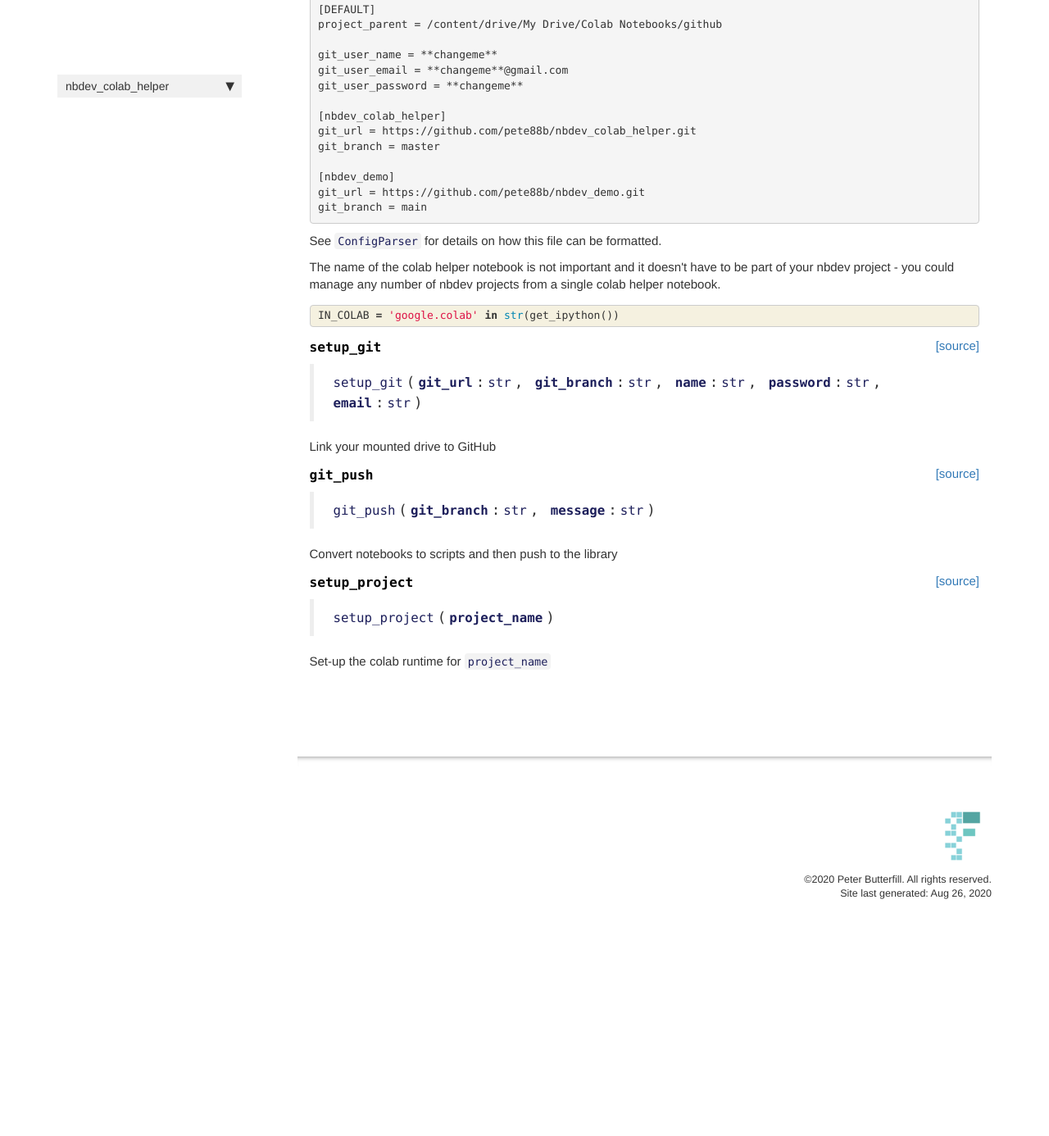
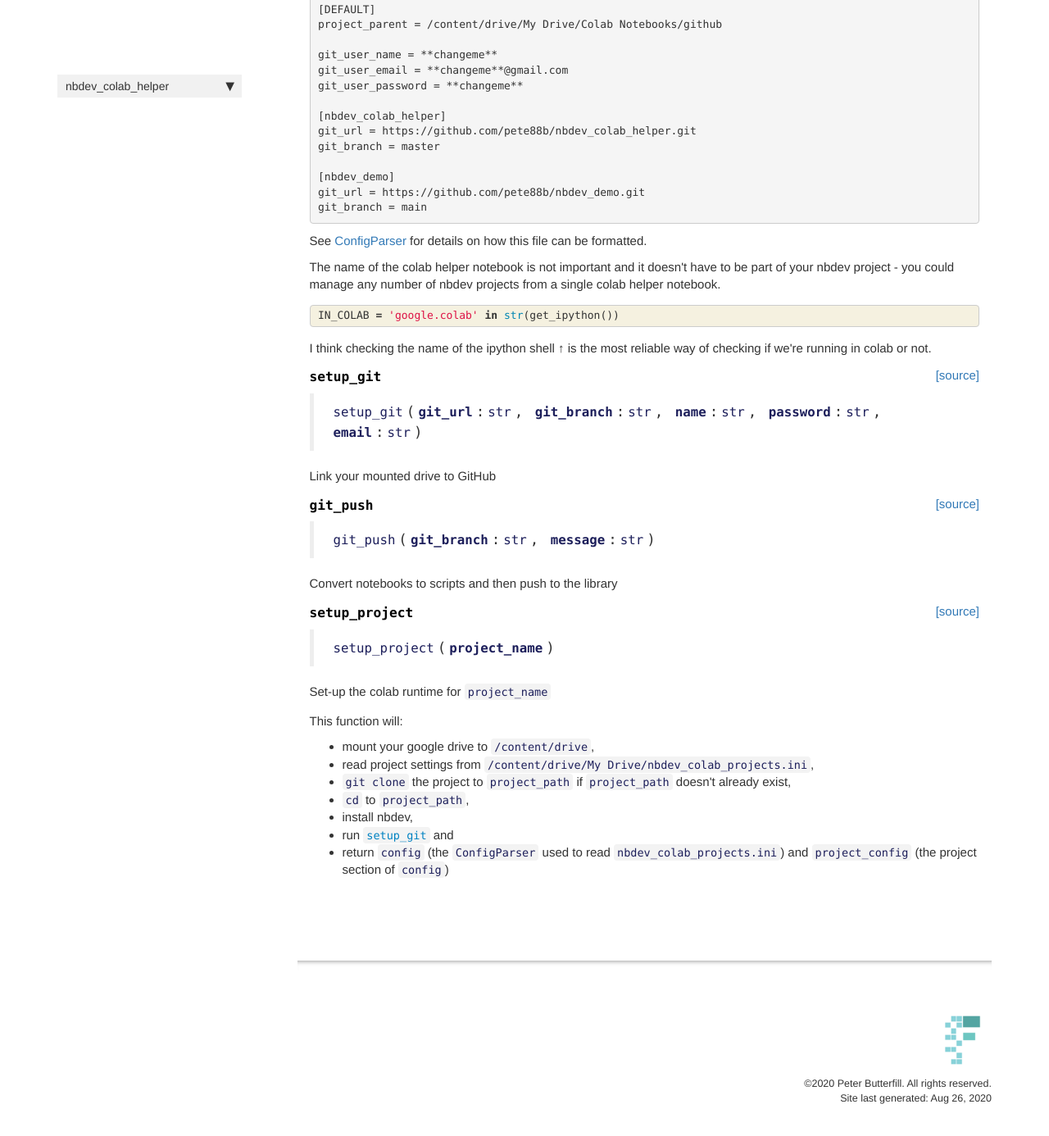
Before and after one commit to pete88b/nbdev_colab_helper, a Jekyll site: the page built from docs/core.html, in a window 1280 px wide and 1400 px high, scrolled down 1081 px. Shown: the top 1386 px of the window at 82% size. Built offline with Jekyll 4.4.1, drawn with Linux system fonts in a browser that asks for light colours; nearby versions of some CDN libraries; comment, search, counter and statistics services are not loaded; before the commit the page ends 2231 px from its top, so only the background shows below that; some of the changed text lies outside the part shown.

Commit message:
update docs

```diff
--- a/docs/core.html
+++ b/docs/core.html
@@ -32,7 +32,7 @@ nb_path: "00_core.ipynb"
 <div class="cell border-box-sizing text_cell rendered"><div class="inner_cell">
 <div class="text_cell_render border-box-sizing rendered_html">
 <p>The goal of this project is to make it as easy as possible to work with nbdev and github without leaving colab.</p>
-<h2 id="Regular-nbdev-notebooks">Regular nbdev notebooks<a class="anchor-link" href="#Regular-nbdev-notebooks"> </a></h2><p>As you can see from this notebook, you don't have to <code>!pip install nbdev</code> in every notebook.</p>
+<h2 id="Regular-nbdev-notebooks">Regular nbdev notebooks<a class="anchor-link" href="#Regular-nbdev-notebooks"> </a></h2><p>As you can see from <a href="https://github.com/pete88b/nbdev_colab_helper/blob/master/00_core.ipynb">this notebook</a>, you don't have to <code>!pip install nbdev</code> in every notebook.</p>
 <p>You can use the following pattern to avoid running colab specific things in non-colab environments, like mounting your google drive:</p>
 <div class="highlight"><pre><span></span><span class="n">IN_COLAB</span> <span class="o">=</span> <span class="s1">&#39;google.colab&#39;</span> <span class="ow">in</span> <span class="nb">str</span><span class="p">(</span><span class="n">get_ipython</span><span class="p">())</span>
 <span class="k">if</span> <span class="n">IN_COLAB</span><span class="p">:</span>
@@ -63,7 +63,7 @@ git_branch = master
 [nbdev_demo]
 git_url = https://github.com/pete88b/nbdev_demo.git
 git_branch = main</code></pre>
-<p>See <code>ConfigParser</code> for details on how this file can be formatted.</p>
+<p>See <a href="https://docs.python.org/3/library/configparser.html">ConfigParser</a> for details on how this file can be formatted.</p>
 <p>The name of the colab helper notebook is not important and it doesn't have to be part of your nbdev project - you could manage any number of nbdev projects from a single colab helper notebook.</p>
 
 </div>
@@ -86,6 +86,13 @@ git_branch = main</code></pre>
 </div>
     {% endraw %}
 
+<div class="cell border-box-sizing text_cell rendered"><div class="inner_cell">
+<div class="text_cell_render border-box-sizing rendered_html">
+<p>I think checking the name of the ipython shell &uarr; is the most reliable way of checking if we're running in colab or not.</p>
+
+</div>
+</div>
+</div>
     {% raw %}
 
 <div class="cell border-box-sizing code_cell rendered">
@@ -175,4 +182,20 @@ git_branch = main</code></pre>
 </div>
     {% endraw %}
 
+<div class="cell border-box-sizing text_cell rendered"><div class="inner_cell">
+<div class="text_cell_render border-box-sizing rendered_html">
+<p>This function will:</p>
+<ul>
+<li>mount your google drive to <code>/content/drive</code>,</li>
+<li>read project settings from <code>/content/drive/My Drive/nbdev_colab_projects.ini</code>,</li>
+<li><code>git clone</code> the project to <code>project_path</code> if <code>project_path</code> doesn't already exist,</li>
+<li><code>cd</code> to <code>project_path</code>,</li>
+<li>install nbdev,</li>
+<li>run <a href="/nbdev_colab_helper/core.html#setup_git"><code>setup_git</code></a> and</li>
+<li>return <code>config</code> (the <code>ConfigParser</code> used to read <code>nbdev_colab_projects.ini</code>) and <code>project_config</code> (the project section of <code>config</code>)</li>
+</ul>
+
 </div>
+</div>
+</div>
+</div>
```
Also changed, not shown: 2 other files.
